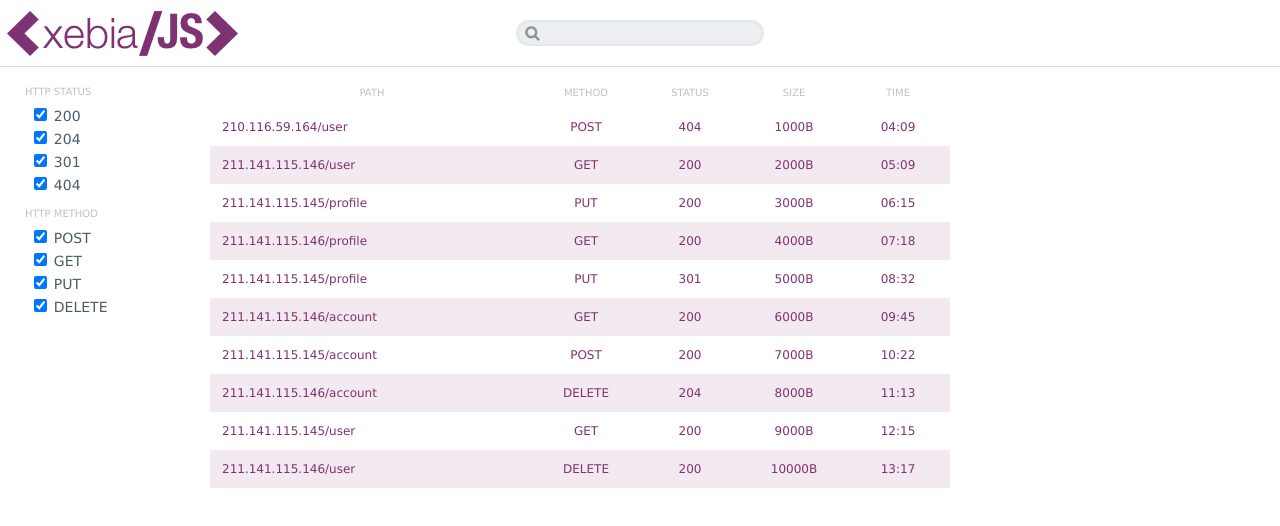
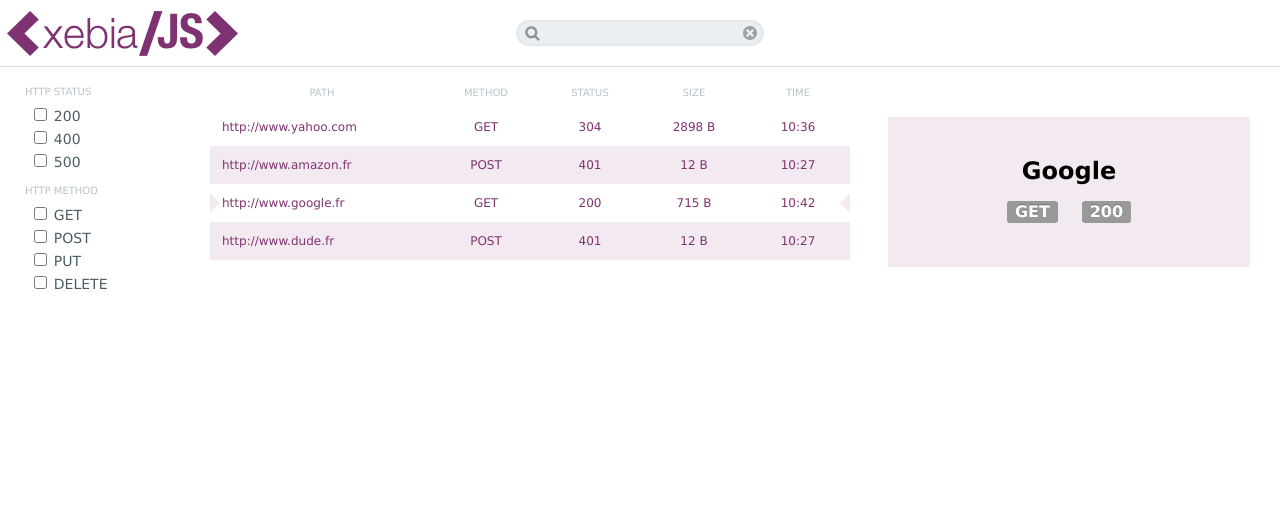
Before and after one commit to publicissapient-france/workshop-backbone, a website: page public/index.html in a window 1280 px wide. Drawn offline with Linux system fonts and the light colour scheme.

Commit message:
Update to new design, with details panel

```diff
--- a/public/css/styles.css
+++ b/public/css/styles.css
@@ -54,7 +54,7 @@
 }
 
 header .search_clear {
-    display: none;
+    display: block;
     position: absolute;
     top: 2px;
     right: 3px;
@@ -83,7 +83,7 @@
     user-select: none;
 }
 
-#navigation div div {
+#navigation div {
     color: rgb(184, 195, 201);
     font-size: 10px;
     height: 10px;
@@ -114,7 +114,7 @@
 }
 
 #content {
-    margin-left: 190px;
+    float: left;
     padding: 20px 20px;
 }
 
@@ -134,15 +134,92 @@
     background: rgba(127, 50, 111, 0.1);
 }
 
+#content table tr td:nth-child(1) {
+    display:inline-block; /* ff hack */
+    position: relative;
+}
+
+#content table tr.selected td:nth-child(1):before, #content table tr.selected td:nth-child(1):after {
+    content: "";
+    position: absolute;
+    top: 9px;
+    width: 0;
+    height: 0;
+    display: block;
+
+    width: 0;
+    height: 0;
+}
+
+#content table tr.selected td:nth-child(1):before {
+    right: -416px;
+
+    border-top: 10px solid transparent;
+    border-bottom: 10px solid transparent;
+    border-right: 10px solid rgba(127, 50, 111, 0.1);
+}
+
+#content table tr.selected td:nth-child(1):after {
+    right: 214px;
+
+    border-top: 10px solid transparent;
+    border-bottom: 10px solid transparent;
+    border-left: 10px solid rgba(127, 50, 111, 0.1);
+}
+
+#content table tr.selected:nth-child(even) td:nth-child(1):before {
+    border-right: 10px solid white;
+}
+
+#content table tr.selected:nth-child(even) td:nth-child(1):after {
+    border-left: 10px solid white;
+}
+
+
 #content table td {
     color: #7f326f;
     padding: 12px;
 }
 
 #content table td:nth-child(1) {
-    width: 300px;
+    width: 200px;
 }
 #content table td:nth-child(2), td:nth-child(3), td:nth-child(4), td:nth-child(5) {
     width: 80px;
     text-align: center;
 }
+
+#detail {
+    margin: 50px 30px 0 888px;
+    position: absolute;
+    left: 0;
+    right: 0;
+    background: rgba(127, 50, 111, 0.1);
+    min-height: 150px;
+    text-align: center;
+}
+
+#detail h1 {
+    margin-top: 40px;
+}
+
+#detail .label {
+    display: inline-block;
+    margin: 0 10px;
+
+    border-radius: 3px;
+    padding: 4px 8px;
+    font-size: 16px;
+    font-weight: bold;
+    line-height: 14px;
+    color: #ffffff;
+    text-shadow: 0 -1px 0 rgba(0, 0, 0, 0.25);
+    white-space: nowrap;
+    vertical-align: baseline;
+    background-color: #999;
+}
+
+#detail .empty {
+    margin-top: 62px;
+    color: #999;
+}
--- a/public/index.html
+++ b/public/index.html
@@ -16,25 +16,24 @@
     </header>
 
     <div id="navigation">
-        <div><div>HTTP status</div>
-            <ul id="statuses">
-                <li><input type="checkbox" id="200" checked=""><label for="200">200</label></li>
-                <li><input type="checkbox" id="204" checked=""><label for="204">204</label></li>
-                <li><input type="checkbox" id="301" checked=""><label for="301">301</label></li>
-                <li><input type="checkbox" id="404" checked=""><label for="404">404</label></li>
+        <div>HTTP status</div>
+        <ul>
+            <li><input type="checkbox" id="200"><label for="200">200</label></li>
+            <li><input type="checkbox" id="400"><label for="400">400</label></li>
+            <li><input type="checkbox" id="500"><label for="500">500</label></li>
         </ul>
         <br>
         <div>HTTP method</div>
-            <ul id="methods">
-                <li><input type="checkbox" id="POST" checked=""><label for="POST">POST</label></li>
-                <li><input type="checkbox" id="GET" checked=""><label for="GET">GET</label></li>
-                <li><input type="checkbox" id="PUT" checked=""><label for="PUT">PUT</label></li>
-                <li><input type="checkbox" id="DELETE" checked=""><label for="DELETE">DELETE</label></li>
-            </ul></div>
+        <ul>
+            <li><input type="checkbox" id="GET"><label for="GET">GET</label></li>
+            <li><input type="checkbox" id="POST"><label for="POST">POST</label></li>
+            <li><input type="checkbox" id="PUT"><label for="PUT">PUT</label></li>
+            <li><input type="checkbox" id="DELETE"><label for="DELETE">DELETE</label></li>
+        </ul>
     </div>
 
     <div id="content">
-        <div><table id="hor-zebra" summary="Employee Pay Sheet">
+        <table id="hor-zebra">
             <thead>
             <tr>
                 <th>Path</th>
@@ -45,91 +44,43 @@
             </tr>
             </thead>
             <tbody>
-
             <tr>
-                <td>210.116.59.164/user</td>
+                <td>http://www.yahoo.com</td>
+                <td>GET</td>
+                <td>304</td>
+                <td>2898 B</td>
+                <td>10:36</td>
+            </tr>
+            <tr>
+                <td>http://www.amazon.fr</td>
                 <td>POST</td>
-                <td>404</td>
-                <td>1000B</td>
-                <td>04:09</td>
+                <td>401</td>
+                <td>12 B</td>
+                <td>10:27</td>
             </tr>
-
-            <tr>
-                <td>211.141.115.146/user</td>
+            <tr class="selected">
+                <td>http://www.google.fr</td>
                 <td>GET</td>
                 <td>200</td>
-                <td>2000B</td>
-                <td>05:09</td>
+                <td>715 B</td>
+                <td>10:42</td>
             </tr>
-
             <tr>
-                <td>211.141.115.145/profile</td>
-                <td>PUT</td>
-                <td>200</td>
-                <td>3000B</td>
-                <td>06:15</td>
+                <td>http://www.dude.fr</td>
+                <td>POST</td>
+                <td>401</td>
+                <td>12 B</td>
+                <td>10:27</td>
             </tr>
-
-            <tr>
-                <td>211.141.115.146/profile</td>
-                <td>GET</td>
-                <td>200</td>
-                <td>4000B</td>
-                <td>07:18</td>
-            </tr>
-
-            <tr>
-                <td>211.141.115.145/profile</td>
-                <td>PUT</td>
-                <td>301</td>
-                <td>5000B</td>
-                <td>08:32</td>
-            </tr>
-
-            <tr>
-                <td>211.141.115.146/account</td>
-                <td>GET</td>
-                <td>200</td>
-                <td>6000B</td>
-                <td>09:45</td>
-            </tr>
-
-            <tr>
-                <td>211.141.115.145/account</td>
-                <td>POST</td>
-                <td>200</td>
-                <td>7000B</td>
-                <td>10:22</td>
-            </tr>
-
-            <tr>
-                <td>211.141.115.146/account</td>
-                <td>DELETE</td>
-                <td>204</td>
-                <td>8000B</td>
-                <td>11:13</td>
-            </tr>
-
-            <tr>
-                <td>211.141.115.145/user</td>
-                <td>GET</td>
-                <td>200</td>
-                <td>9000B</td>
-                <td>12:15</td>
-            </tr>
-
-            <tr>
-                <td>211.141.115.146/user</td>
-                <td>DELETE</td>
-                <td>200</td>
-                <td>10000B</td>
-                <td>13:17</td>
-            </tr>
-
             </tbody>
-        </table></div>
-
+        </table>
     </div>
 
+    <div id="detail">
+        <h1>Google</h1>
+        <div class="label">GET</div>
+        <div class="label">200</div>
+        <!-- <div class="empty">please select a line</div> -->
+    </div>
 </body>
 </html>
```
Lines whose indentation alone changed are shown as unchanged.
